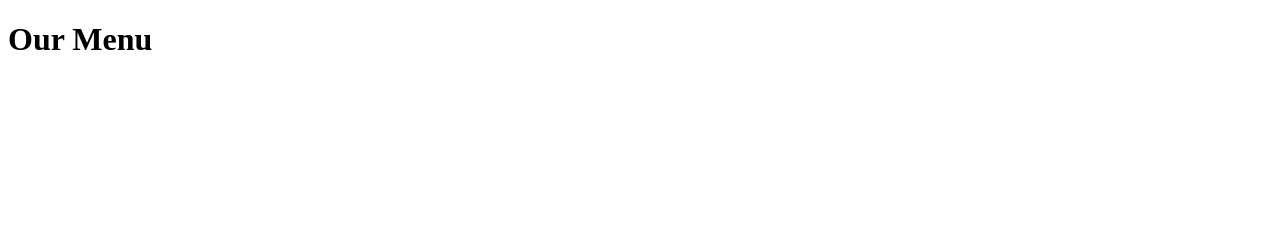
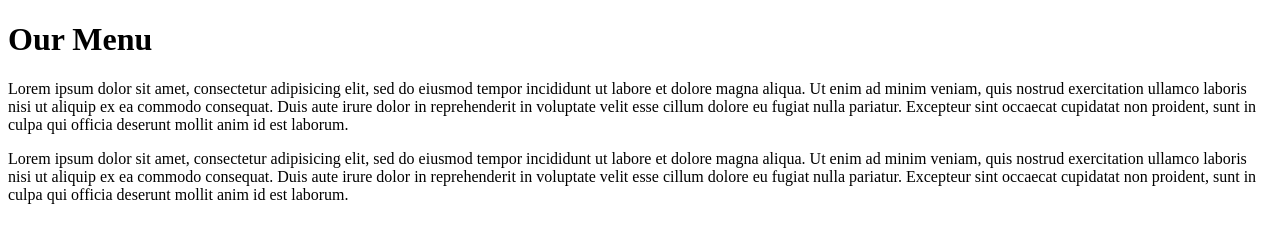
Before and after one commit to birkajensen/coursera-test, a plain HTML site: page module2solution/index.html in a window 1280 px wide. Drawn offline with Linux system fonts and the light colour scheme.

Commit message:
added stylesheet

```diff
--- /dev/null
+++ b/module2solution/css/stylesheet.css
@@ -0,0 +1,4 @@
+<style
+.box{
+
+}
--- a/module2solution/index.html
+++ b/module2solution/index.html
@@ -2,9 +2,40 @@
 <html>
 <head>
 	<title>Assignment Solution For Module 2</title>
+	<link rel="stylesheet" type="stylesheet.css" href="">
 </head>
+
 <h1>Our Menu</h1>
+
 <body>
+<div class="box">
+	<div id="chicken"></div>
+	<p>
+		Lorem ipsum dolor sit amet, consectetur adipisicing elit, sed do eiusmod
+		tempor incididunt ut labore et dolore magna aliqua. Ut enim ad minim veniam,
+		quis nostrud exercitation ullamco laboris nisi ut aliquip ex ea commodo
+		consequat. Duis aute irure dolor in reprehenderit in voluptate velit esse
+		cillum dolore eu fugiat nulla pariatur. Excepteur sint occaecat cupidatat non
+		proident, sunt in culpa qui officia deserunt mollit anim id est laborum.
+	</p>
+</div>
+
+<div class="box">
+	<div id="beef"></div>
+	<p></p>
+</div>
+
+<div class="box">
+	<div id="sushi"></div>
+	<p>
+	Lorem ipsum dolor sit amet, consectetur adipisicing elit, sed do eiusmod
+	tempor incididunt ut labore et dolore magna aliqua. Ut enim ad minim veniam,
+	quis nostrud exercitation ullamco laboris nisi ut aliquip ex ea commodo
+	consequat. Duis aute irure dolor in reprehenderit in voluptate velit esse
+	cillum dolore eu fugiat nulla pariatur. Excepteur sint occaecat cupidatat non
+	proident, sunt in culpa qui officia deserunt mollit anim id est laborum.
+	</p>
+</div>
 
 </body>
 </html>
```
Also changed, not shown: 1 other file.
